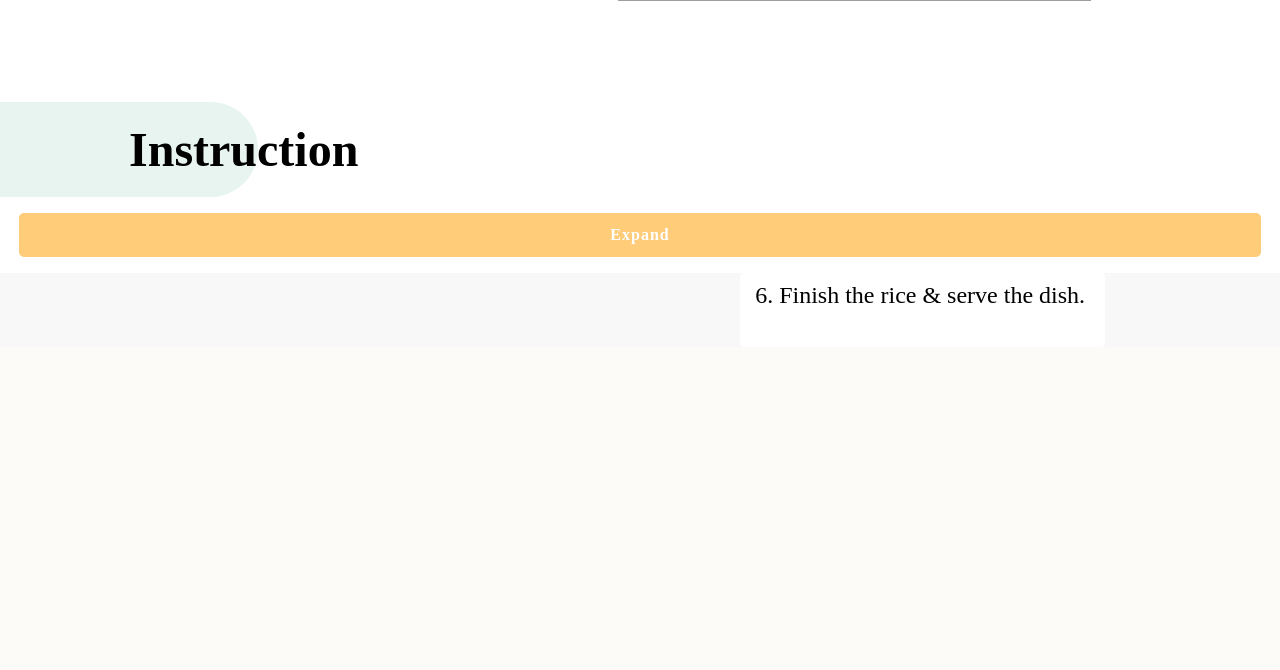
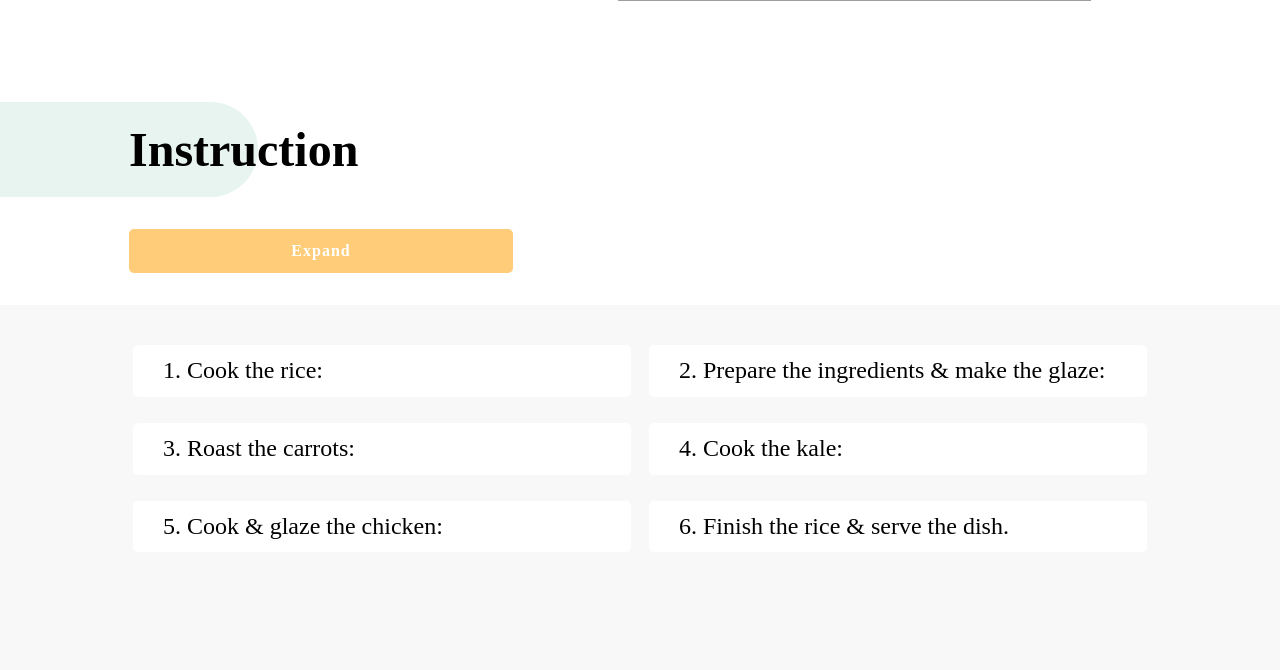
Before and after one commit to dolma2000/idm232-dys43, a PHP site: page /recipe.html in a window 1280 px wide. Shown: the part 2016-2686 px from the top of the page. Before the commit the page ends 2319 px from the top, so only its background shows below. Run offline with PHP 8.4, Linux system fonts and the light colour scheme; grey boxes are pictures that could not be loaded.

Commit message:
updated the grid in desktop of recipie page

```diff
--- a/recipe.css
+++ b/recipe.css
@@ -189,7 +189,7 @@
         margin: 45px;
         align-items: start;
     }
-    /* INGREDIENT */
+    INGREDIENT
     .ingredient h1{
         padding-left: 45px;
         width: 30%;
@@ -212,10 +212,10 @@
         align-items: start;
         margin: 0 45px;
     }
-    .step {
+    /* .step {
         width: 80%;
         margin: 0 auto;
-    }
+    } */
 
 }
 
@@ -321,21 +321,26 @@
         border-bottom-right-radius: 50px;
         border-top-right-radius: 50px;
     }
+    #exp-col{
+        margin: 2em 129px;
+        width: 30%;
+    }
     .steps p {
         font-size: 1.5em;
+        padding: 12px 30px;
     }
     .steps {
-        /* padding-top: 2em; */
-        padding: 0 129px;
         display: grid;
         grid-template-columns: 1fr 1fr;
         grid-template-rows: 1fr 1fr 1fr 1fr;
         grid-template-areas:
         "one two"
         "three four"
-        "four five"
-        "six .";
+        "five six";
+        grid-gap: 10px;
+        padding: 2em 129px;
     }
+
     .one {
         grid-area: one ;
     }
```
Also changed, not shown: font/century gothic.ttf (deleted), font/centurygothic.ttf (deleted), font/gothic.ttf (deleted), font/gothicb.ttf (deleted), font/gothicb0.ttf (deleted), font/gothicbi.ttf (deleted), font/gothici.ttf (deleted), 1 other file.
